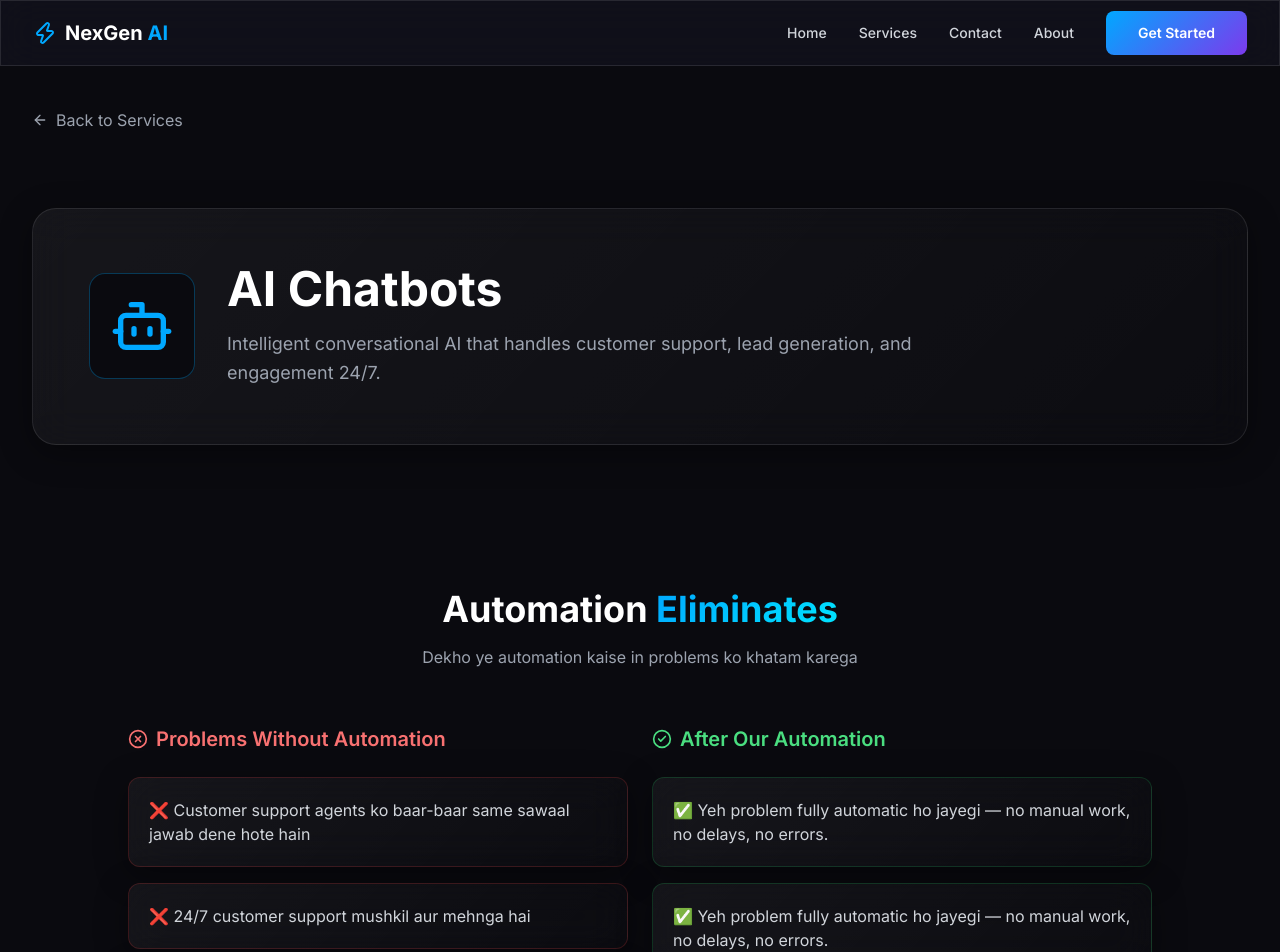
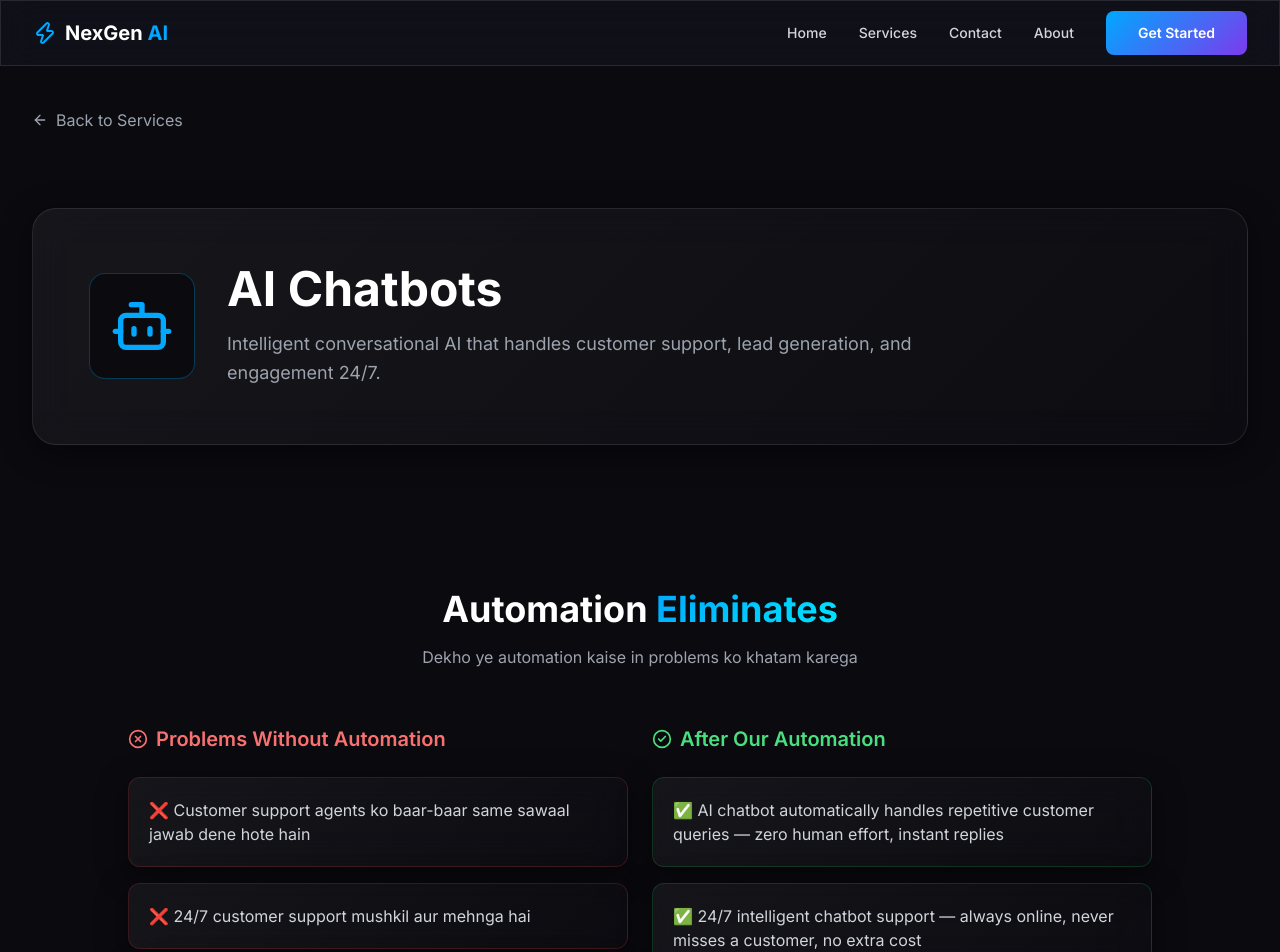
Before and after one commit to ramkeshkumarpc-eng/nexgen-ai-website, a React (Vite) app: page /service/ai-chatbots in a window 1280 px wide. Shown: the top 952 px of the page. Built offline with nearby package versions, Linux system fonts and the light colour scheme.

Commit message:
fix: replace generic solution text with service-specific professional solutions
- Added getSolutions() mapping each service's pain points to specific English resolutions
- Each service now shows unique, professional solution descriptions instead of generic line

```diff
--- a/src/pages/ServiceDetail.jsx
+++ b/src/pages/ServiceDetail.jsx
@@ -190,6 +190,60 @@ function ServiceDetail() {
   const { serviceId } = useParams();
   const service = services.find((s) => s.id === serviceId);
 
+  const getSolutions = (serviceId) => {
+    const solutions = {
+      'ai-chatbots': [
+        'AI chatbot automatically handles repetitive customer queries — zero human effort, instant replies',
+        '24/7 intelligent chatbot support — always online, never misses a customer, no extra cost',
+        'Instant lead response with AI-powered qualification — captures conversions while you sleep',
+        'Automated ticket routing and resolution — no errors, no delays, full traceability',
+      ],
+      'process-automation': [
+        'Automated workflows eliminate manual tasks — employees focus on high-value work, hours saved daily',
+        'AI-powered data validation removes entry errors — 99.9% accuracy, no rework needed',
+        'Seamless tool-to-tool data sync — no manual transfers, no broken integrations',
+        'Streamlined automated approval pipelines — fast, organized, and fully auditable',
+      ],
+      'data-pipeline': [
+        'Automated data collection runs on schedule — reports are always on time, zero manual effort',
+        'Self-cleaning data pipelines handle transformation — your data arrives ready to use',
+        'Automated multi-source data merging — no complex scripts, no manual consolidation',
+        'Data quality checks run automatically — decisions are based on clean, reliable data',
+      ],
+      'ai-security': [
+        'AI detects security threats in real-time — no manual monitoring needed, threats caught instantly',
+        '24/7 automated monitoring without a dedicated team — saves hiring costs and coverage gaps',
+        'Smart alert filtering eliminates false positives — only real threats reach your team',
+        'Automated incident response triggers within seconds — containment happens before damage spreads',
+      ],
+      'lead-management': [
+        'Auto-capture leads from every channel — zero manual entry, zero data loss',
+        'Instant lead assignment to the right sales rep — no delays, no missed follow-ups',
+        'Duplicate detection merges identical leads automatically — sales team wastes zero time on duplicates',
+        'Automated lead tracking and follow-up sequences — every lead gets nurtured, nothing falls through cracks',
+      ],
+      'appointment-booking': [
+        'AI-powered scheduling prevents double-bookings and conflicts — calendar stays perfectly organized',
+        'Automated reminders via SMS/email reduce no-shows — fewer missed appointments means more revenue',
+        'Auto-generated client reminders — save hours of manual calling and messaging each week',
+        'Cross-platform calendar sync works automatically — Google, Outlook, and more, always in sync',
+      ],
+      'whatsapp-chatbot': [
+        'AI WhatsApp chatbot handles unlimited conversations — fast support without hiring an army',
+        'Instant responses to customer queries 24/7 — no waiting, no frustration, higher satisfaction',
+        'FAQ auto-answer eliminates repetitive replies — answer once, the bot handles every repeat',
+        'Centralized chatbot platform removes agent coordination chaos — one brain, perfect consistency',
+      ],
+      'invoice-extraction': [
+        'AI OCR extracts invoice data in seconds — no manual typing, 99%+ accuracy, hours saved',
+        'Handles any PDF format automatically — no templates needed, no format-specific coding',
+        'Auto-export to accounting software — one-click push, no manual data re-entry',
+        'Structured document storage with instant retrieval — every invoice organized and searchable',
+      ],
+    };
+    return solutions[serviceId] || [];
+  };
+
   const containerVariants = {
     hidden: { opacity: 0 },
     visible: {
@@ -323,15 +377,13 @@ function ServiceDetail() {
                     <CheckCircle2 className="w-5 h-5" /> After Our Automation
                   </h3>
                   <div className="space-y-4">
-                    {service.painPoints.map((_, i) => (
+                    {getSolutions(service.id).map((solution, i) => (
                       <motion.div
                         key={i}
                         variants={itemVariants}
                         className="glass-card rounded-xl p-5 border border-green-500/20"
                       >
-                        <p className="text-gray-300">
-                          ✅ Yeh problem fully automatic ho jayegi — no manual work, no delays, no errors.
-                        </p>
+                        <p className="text-gray-300">✅ {solution}</p>
                       </motion.div>
                     ))}
                   </div>
```
